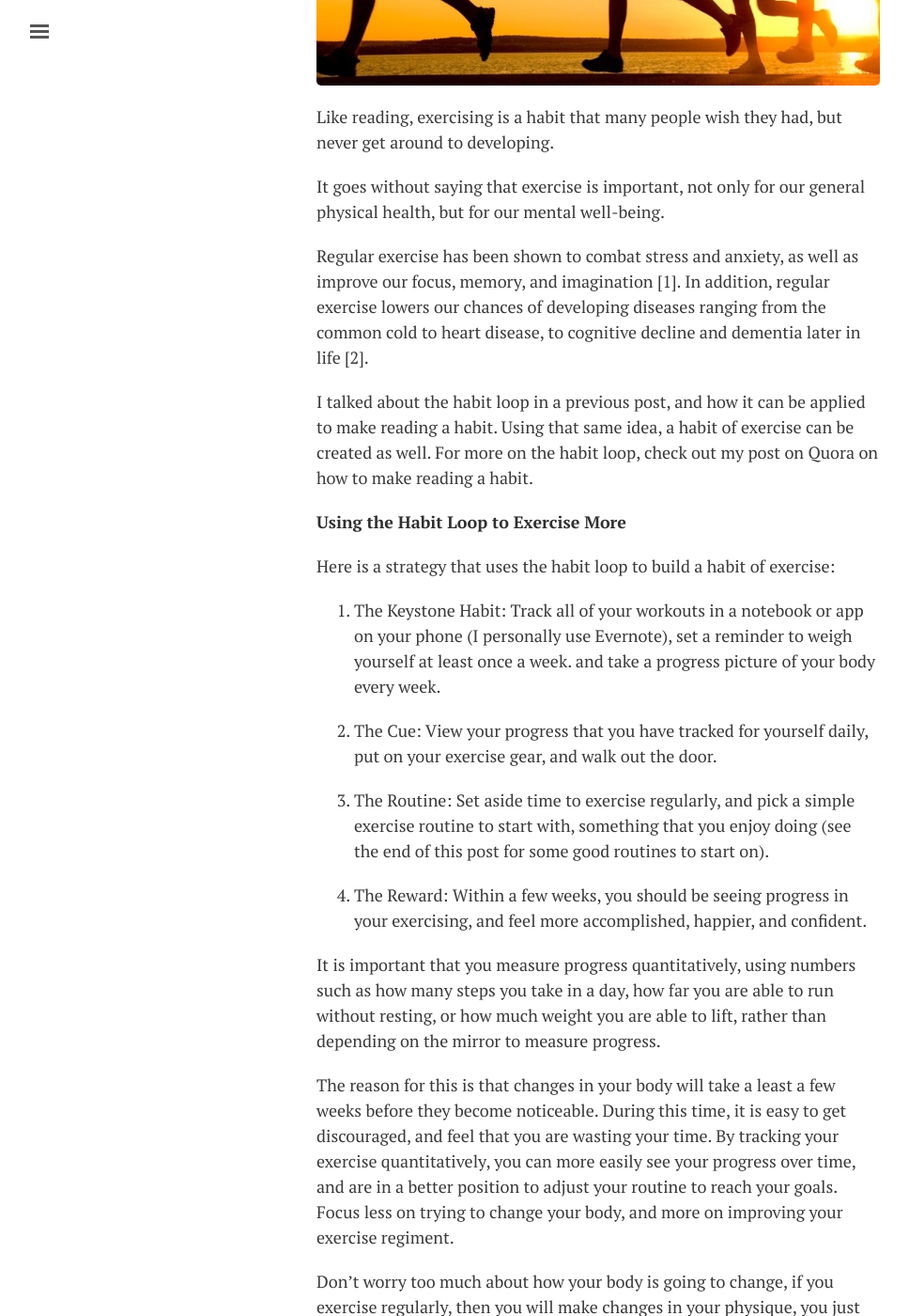
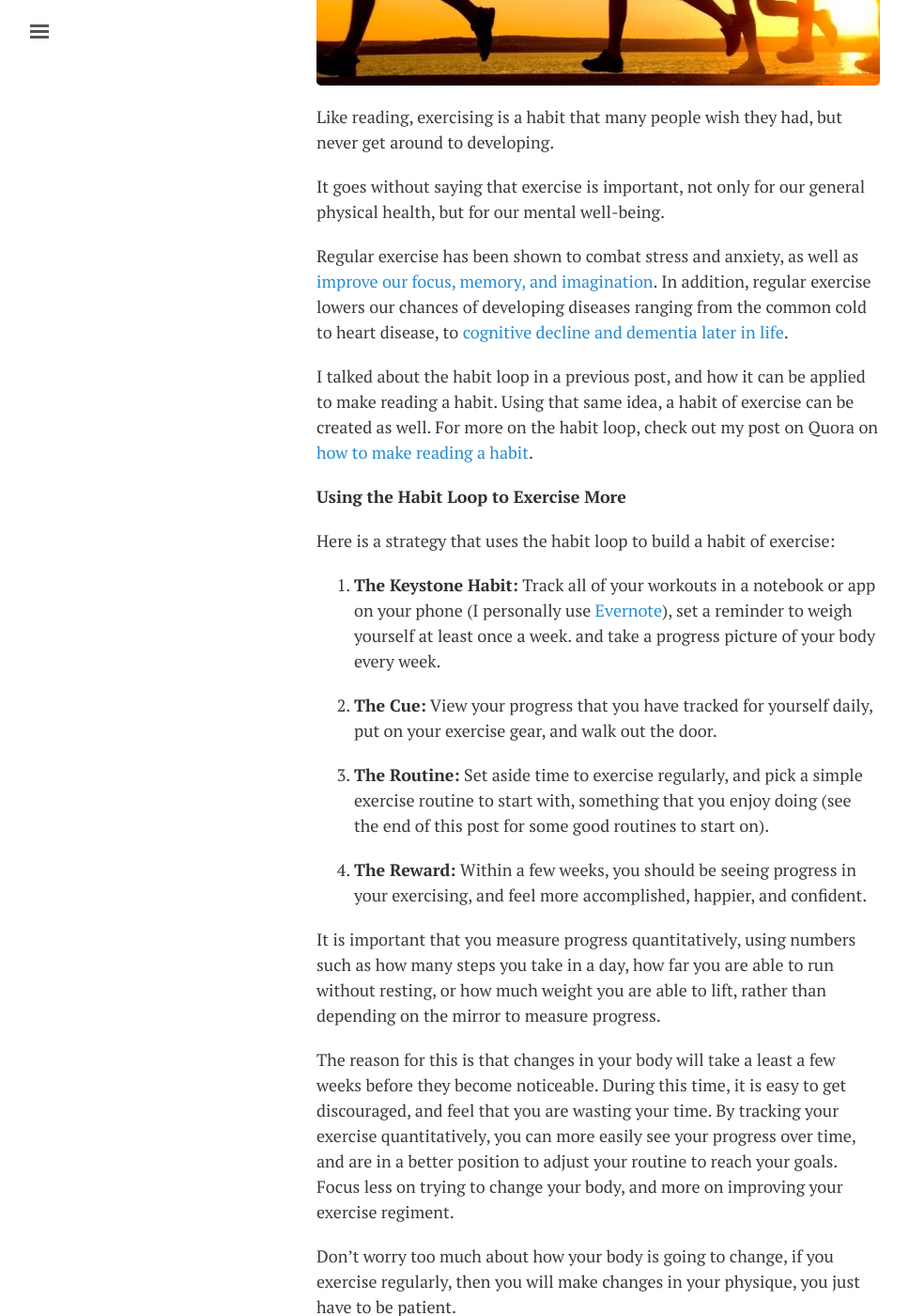
Before and after one commit to LeNPaul/that-hungry-mind, a Jekyll site: the page built from _posts/journal/2016-07-05-Making-Exercise-a-Habit.md, in a window 1280 px wide and 1400 px high, scrolled down 452 px. Shown: the whole window at 94% size, without its empty margins (3-971 px from the left). Built offline with Jekyll 4.4.1, drawn with Linux system fonts in a browser that asks for light colours; nearby versions of some CDN libraries; some of the changed text lies outside the part shown.

Commit message:
Add blog post

```diff
--- a/_posts/journal/2016-07-05-Making-Exercise-a-Habit.md
+++ b/_posts/journal/2016-07-05-Making-Exercise-a-Habit.md
@@ -14,21 +14,21 @@ Like reading, exercising is a habit that many people wish they had, but never ge
 
 It goes without saying that exercise is important, not only for our general physical health, but for our mental well-being.
 
-Regular exercise has been shown to combat stress and anxiety, as well as improve our focus, memory, and imagination  [1]. In addition, regular exercise lowers our chances of developing diseases ranging from the common cold to heart disease, to cognitive decline and dementia later in life  [2].
+Regular exercise has been shown to combat stress and anxiety, as well as <a href="http://qz.com/592569/a-neuroscientist-says-theres-a-powerful-benefit-to-exercise-that-is-rarely-discussed/">improve our focus, memory, and imagination</a>. In addition, regular exercise lowers our chances of developing diseases ranging from the common cold to heart disease, to <a href="http://science.howstuffworks.com/life/exercise-happiness.htm">cognitive decline and dementia later in life</a>.
 
-I talked about the habit loop in a previous post, and how it can be applied to make reading a habit. Using that same idea, a habit of exercise can be created as well. For more on the habit loop, check out my post on Quora on how to make reading a habit.
+I talked about the habit loop in a previous post, and how it can be applied to make reading a habit. Using that same idea, a habit of exercise can be created as well. For more on the habit loop, check out my post on Quora on <a href="https://hungryminds.quora.com/How-to-Make-Reading-a-Habit">how to make reading a habit</a>.
 
 **Using the Habit Loop to Exercise More**
 
 Here is a strategy that uses the habit loop to build a habit of exercise:
 
-1. The Keystone Habit: Track all of your workouts in a notebook or app on your phone (I personally use Evernote), set a reminder to weigh yourself at least once a week. and take a progress picture of your body every week.
+1. **The Keystone Habit:** Track all of your workouts in a notebook or app on your phone (I personally use <a href="https://evernote.com">Evernote</a>), set a reminder to weigh yourself at least once a week. and take a progress picture of your body every week.
 
-2. The Cue: View your progress that you have tracked for yourself daily, put on your exercise gear, and walk out the door.
+2. **The Cue:** View your progress that you have tracked for yourself daily, put on your exercise gear, and walk out the door.
 
-3. The Routine: Set aside time to exercise regularly, and pick a simple exercise routine to start with, something that you enjoy doing (see the end of this post for some good routines to start on).
+3. **The Routine:** Set aside time to exercise regularly, and pick a simple exercise routine to start with, something that you enjoy doing (see the end of this post for some good routines to start on).
 
-4. The Reward: Within a few weeks, you should be seeing progress in your exercising, and feel more accomplished, happier, and confident.
+4. **The Reward:** Within a few weeks, you should be seeing progress in your exercising, and feel more accomplished, happier, and confident.
 
 It is important that you measure progress quantitatively, using numbers such as how many steps you take in a day, how far you are able to run without resting, or how much weight you are able to lift, rather than depending on the mirror to measure progress.
 
@@ -46,11 +46,11 @@ Some workouts call for 3–4 sessions a week. In the beginning, try to make it a
 
 Here are some more tips that you can follow to help you start and maintain your exercise habit:
 
-1. Pick a simple exercise routine. Lower your barrier to start, and make it so simple that you can’t avoid it. Going for a walk is a good start. Find a pedometer app on your phone, and track how many steps you take daily. Try to take more steps every day, even if it’s just one more step. A good resource for more serious routines can be found here.
+1. **Pick a simple exercise routine.** Lower your barrier to start, and make it so simple that you can’t avoid it. Going for a walk is a good start. Find a pedometer app on your phone, and track how many steps you take daily. Try to take more steps every day, even if it’s just one more step. A good resource for more serious routines can be found <a href="https://www.reddit.com/r/fitness/wiki/faq">here</a>.
 
-2. Find something you enjoy. Exercise should not be a painful chore. The beset kind of exercise is one that you enjoy, such as playing a sport. A friend of mine once lost 60 pounds in a one year through dieting and playing squash.
+2. **Find something you enjoy.** Exercise should not be a painful chore. The beset kind of exercise is one that you enjoy, such as playing a sport. A friend of mine once lost 60 pounds in a one year through dieting and playing squash.
 
-3. Check out this <a>Quora page</a> for more tips: What are good hacks and tips for exercise, fitness and working out?
+3. **Check out this Quora page for more tips:** <a href="https://www.quora.com/What-are-good-hacks-and-tips-for-exercise-fitness-and-working-out">What are good hacks and tips for exercise, fitness and working out?</a>
 
 *If you would like to read more, please follow my blog on Quora at <a href="https://hungryminds.quora.com/">Hungry Minds</a>. You can also follow me on Twitter if you would like to continue the conversation there!*
 
```
